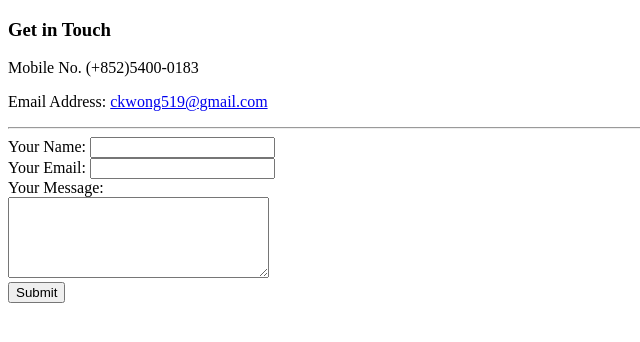
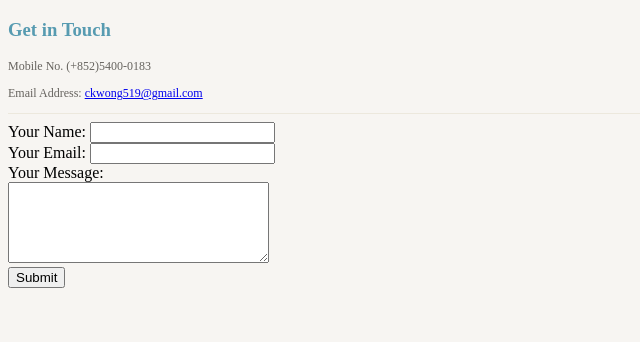
Before and after one commit to jackwong0519/cv, a plain HTML site: page contact.html in a window 1280 px wide. Shown: the whole page, without its empty margins (0-640 px from the left). Drawn offline with Linux system fonts and the light colour scheme.

Commit message:
Add files via upload
#2 Added CSS

```diff
--- a/contact.html
+++ b/contact.html
@@ -3,6 +3,7 @@
 <head>
     <meta charset="UTF-8">
     <title>Get in Touch</title>
+    <link rel="stylesheet" href="css/style.css">
 </head>
 <body>
     <h3>Get in Touch</h3>
--- /dev/null
+++ b/css/style.css
@@ -0,0 +1,25 @@
+/*Tag Selectors*/
+
+body {
+    background-color: #f7f5f2;
+}
+
+hr {
+    background-color: #ECE8DD;
+    border-style: none;
+    height: 1px;
+}
+
+h1, h3 {
+    color: #579BB1;
+}
+
+p, li, th, td {
+    color: #66635e;
+    font-family: serif;
+    font-size: 12px;
+}
+
+/*Class Selectors*/
+
+/*ID Selectors*/
```
Also changed, not shown: hobbies.html (+1 -0 lines), index.html (+1 -0 lines).
